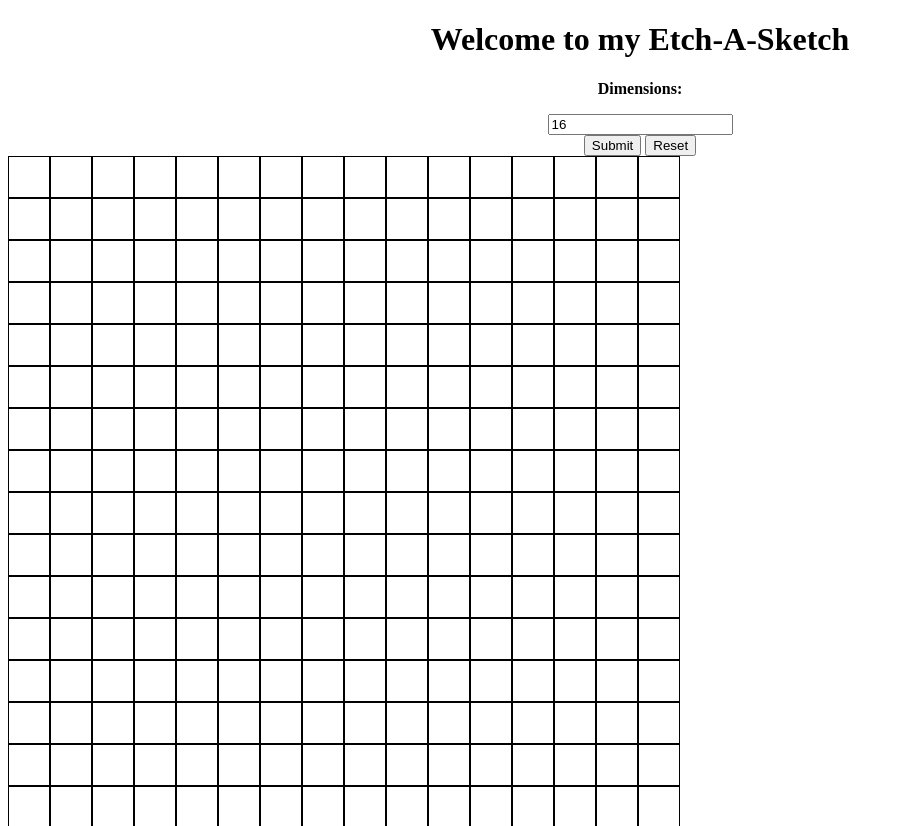
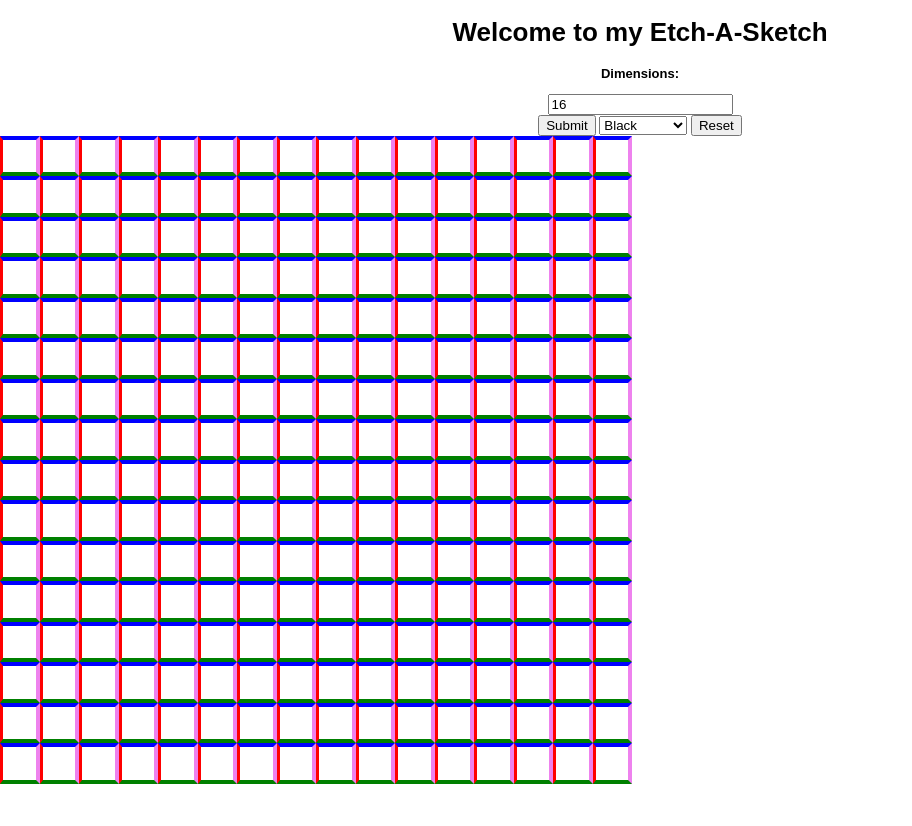
Before and after one commit to trevornagy/Etch-A-Sketch, a plain HTML site: page index.html in a window 1280 px wide. Both pictures are taken after a click on the button "Submit". Shown: the top 826 px of the page, without its empty margins (0-912 px from the left). After the commit the page ends 800 px from the top, so only its background shows below. Drawn offline with nearby package versions, Linux system fonts and the light colour scheme.

Commit message:
Finished project

```diff
--- a/index.html
+++ b/index.html
@@ -15,8 +15,15 @@
 			<form class = "options">
 				<strong><p>Dimensions: </p></strong><input type="text" id="dimensions" value="16">
 				<div class = "optionButtons">
-					<button id="OptionsSubmit">Submit</button>
-					<button id="OptionsReset">Reset</button>
+					<button id="OptionsSubmit" type="button">Submit</button>
+					 <select id="colSelection" name="colSelection">
+					 	<optgroup label = "Choose a colour:">
+					 	<option value="black" id="colBlack">Black</option>
+					  	<option value="red" id="colRed">Red</option>
+					  	<option value="blue" id="colBlue">Blue</option>
+					  	<option value="random" id="colRandom">Random</option>
+					</select>
+					<button id="OptionsReset" type="button">Reset</button>
 				</div>
 			</form>
 		</div>
--- a/resources/css/main.css
+++ b/resources/css/main.css
@@ -1,3 +1,13 @@
+html, body{
+	/* Allows website to use 100% of screen */
+	min-width: 100%;
+	padding: 0;
+	margin: 0;
+
+	font-family: arial,sans-serif;
+	font-size: 13px;
+}
+
 #header {
 	text-align: center;
 }
@@ -14,7 +24,11 @@
 
     height: 2.5rem;
     width: 2.5rem;
-    background-color: white;
+    background-color: #FFFFFF;
 
-    border: 1px solid black;
+    /* border: 1px solid white; */
+    border-left:solid red 3px;
+    border-right:solid violet 4px;
+    border-top:solid blue 4px;
+    border-bottom:solid green 4px;
 }
--- a/resources/js/newscripts.js
+++ b/resources/js/newscripts.js
@@ -1,10 +1,9 @@
 $('#OptionsSubmit').on('click', function()
 {
 	gridCheck();
-	return false;
 });
 
-// Check page for existing page
+// Check page for existing grid
 function gridCheck()
 {
 	if ($('#content').hasClass('onPage'))
@@ -16,7 +15,7 @@ function gridCheck()
 }
 
 
-// Verify that the values inputted are within the range that we allow
+// Verify that the user input is within the range that we allow
 function gridVerify()
 {
 	var dimensions = $('#dimensions').val();
@@ -56,7 +55,33 @@ function gridCreate(dimensions)
 	}
 }
 
-$('.square').mouseenter(function()
+
+// Check if mouse has entered the square
+$('body').on('mouseenter', 'div .square', function()
 {
-	$('.square').css('background', 'red');
+	// Get colour value from select box
+	if ($('select[name=colSelection]').val() == 'black')
+	{
+		$(this).css('background-color', '#000000');
+	}
+	else if ($('select[name=colSelection]').val() == 'red')
+	{
+		$(this).css('background-color', '#ff0000');
+	}
+	else if ($('select[name=colSelection]').val() == 'blue')
+	{
+		$(this).css('background-color', '#0000FF');
+	}
+	else
+	{
+		/* Random color generator thanks to Stackoverflow
+		   http://stackoverflow.com/a/5365036            */
+		$(this).css('background-color', "#"+((1<<24)*Math.random()|0).toString(16));
+	}
 });
+
+// Reset grid back to white
+$('#OptionsReset').on('click', function()
+{
+	$('div .square').css('background-color', '#FFFFFF');
+});
```
